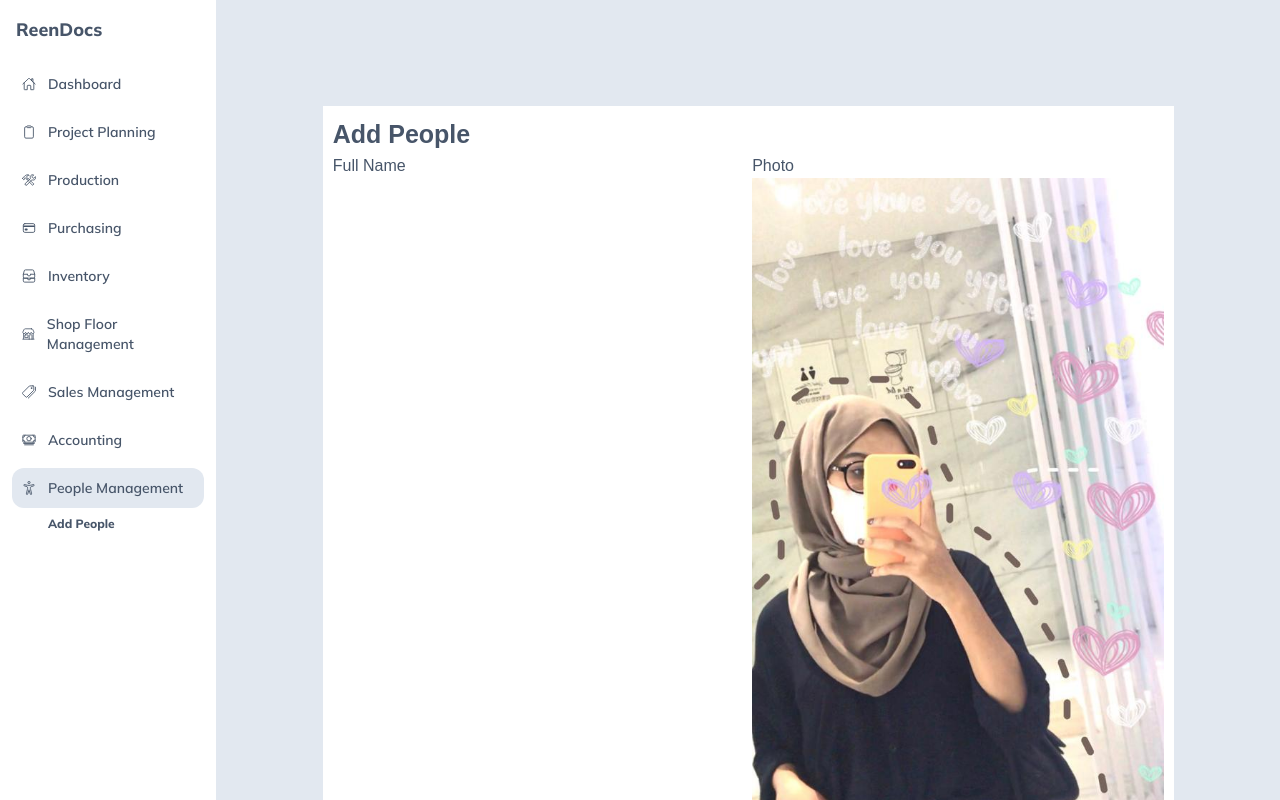
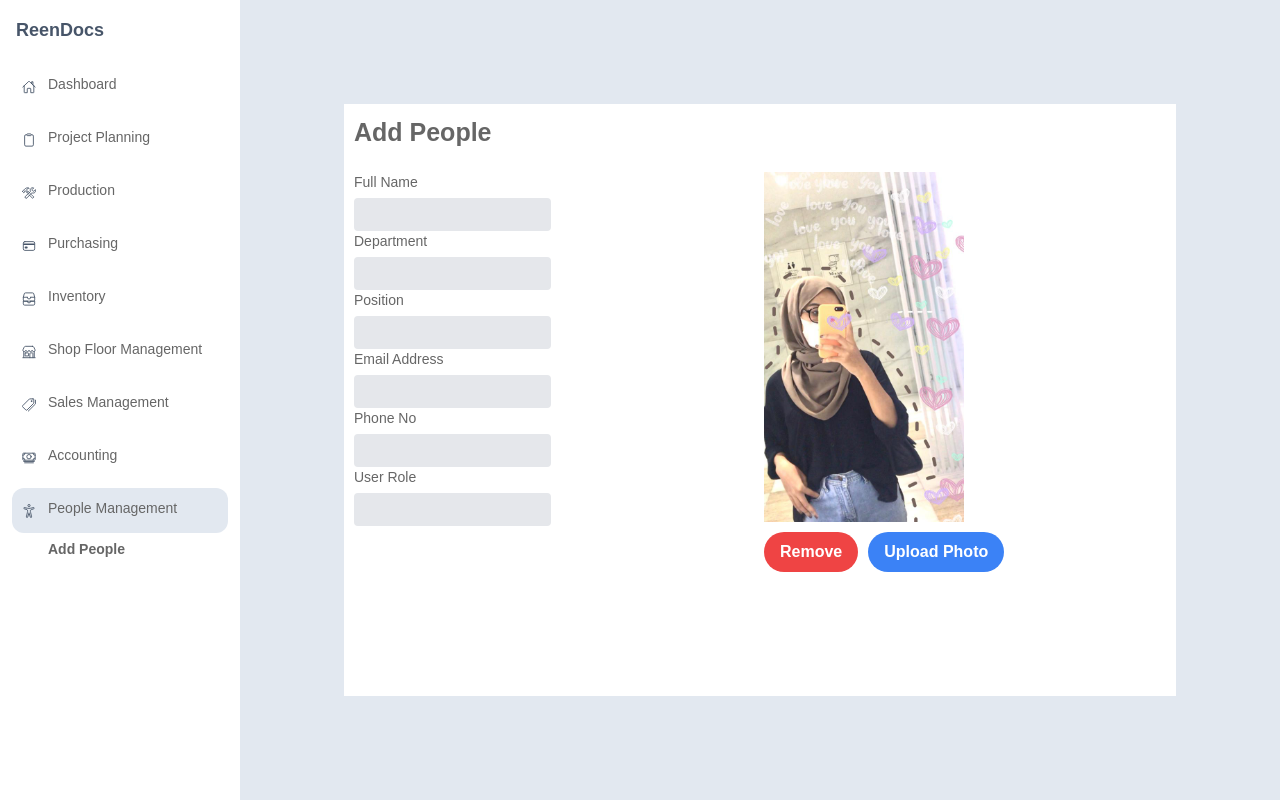
Before and after one commit to reendoobizdev/reendocsui, a Next.js app: page /people/addpeople in a window 1280 px wide. Shown: the top 800 px of the page. Built offline with nearby package versions, Linux system fonts and the light colour scheme.

Commit message:
create design add people

```diff
--- a/pages/people/addpeople.js
+++ b/pages/people/addpeople.js
@@ -13,7 +13,14 @@ export default function AddPeople() {
         fontWeight: "bold",
         fontSize: "25px"
     }
+    const photo = {
+        width: "200px",
+        height: "350px"
+    }
     // console.log(logo)
+    const input = {
+        width: "50%"
+    }
     return (
         <div style={mystyle}>
             <form>
@@ -23,37 +30,52 @@ export default function AddPeople() {
                     </section>
                 </div>
                 <div className="grid md:grid-cols-2 gap-2">
+                    <div >
+                        <div className="grid md:grid-cols-2 gap-2">
                             <div>
                                 <p>Full Name </p>
-                        <input class="input-0" />
-                    </div>
-                    <div>
-                        <p>Photo </p>
-                        <img src={logo.src} />
+                                <input class="bg-gray-200 appearance-none border-2 border-gray-200 rounded w-full py-2 px-4 text-gray-700 leading-tight focus:outline-none focus:bg-white focus:border-purple-500" id="inline-password" type="text" />
                             </div>
                         </div>
                         <div className="grid  md:grid-cols-2 gap-2">
                             <div><p>Department </p>
-                        <input class="input-3" /></div>
+                            <input class="bg-gray-200 appearance-none border-2 border-gray-200 rounded w-full py-2 px-4 text-gray-700 leading-tight focus:outline-none focus:bg-white focus:border-purple-500" id="inline-password" type="text" />
+                            </div>
 
                         </div>
                         <div className="grid  md:grid-cols-2 gap-2">
                             <div><p>Position</p>
-                        <input class="input-4 right" /></div>
+                            <input class="bg-gray-200 appearance-none border-2 border-gray-200 rounded w-full py-2 px-4 text-gray-700 leading-tight focus:outline-none focus:bg-white focus:border-purple-500" id="inline-password" type="text" />
+                            </div>
 
                         </div>
                         <div className="grid  md:grid-cols-2 gap-2">
                             <div> <p>Email Address</p>
-                        <input class="input-1 right" /></div>
+                            <input class="bg-gray-200 appearance-none border-2 border-gray-200 rounded w-full py-2 px-4 text-gray-700 leading-tight focus:outline-none focus:bg-white focus:border-purple-500" id="inline-password" type="text" />
+                            </div>
                         </div>
                         <div className="grid  md:grid-cols-2 gap-2">
                             <div> <p>Phone No </p>
-                        <input class="input-5" /></div>
+                            <input class="bg-gray-200 appearance-none border-2 border-gray-200 rounded w-full py-2 px-4 text-gray-700 leading-tight focus:outline-none focus:bg-white focus:border-purple-500" id="inline-password" type="text" />
+                            </div>
                         </div>
                         <div className="grid  md:grid-cols-2 gap-2">
                             <div> <p>User Role </p>
-                        <input class="input-6" /></div>
+                            <input class="bg-gray-200 appearance-none border-2 border-gray-200 rounded w-full py-2 px-4 text-gray-700 leading-tight focus:outline-none focus:bg-white focus:border-purple-500" id="inline-password" type="text" />
                             </div>
+                        </div>
+                    </div>
+                    <div>
+                        <img src={logo.src} style={photo} />
+                        <button class="bg-red-500 hover:bg-red-700 text-white font-bold py-2 px-4 rounded-full">
+  Remove
+</button>
+<button class="bg-blue-500 hover:bg-blue-700 text-white font-bold py-2 px-4 rounded-full" style = {{marginLeft :"10px",marginTop: "10px"}}>
+  Upload Photo
+</button>
+                    </div>
+                </div>
+
             </form>
         </div>
         // </div>
--- a/pages/people/index.js
+++ b/pages/people/index.js
@@ -18,9 +18,9 @@ export default function People() {
 
 
 
-    axios.get('http://localhost:3123/api/questions/5?limit=10').then(response => {
-        console.log(response.data.question);
-    });
+    // axios.get('http://localhost:3123/api/questions/5?limit=10').then(response => {
+    //     console.log(response.data.question);
+    // });
     return (
         <div style={mystyle}>
             <section>
--- a/styles/globals.css
+++ b/styles/globals.css
@@ -74,3 +74,53 @@ code {
       transform: translate(12px, 0);
   }
 }
+input,
+a {
+    width: 80%;
+    display: block;
+    outline: none;
+    -webkit-appearance: none;
+    border: 1px solid #e6e6e6;
+    border-radius: 5px;
+    background-color: #fff;
+    line-height: 30px;
+
+    height: 33px;
+    font-size: 14px;
+    padding: 0 8px;
+}
+
+.input-numeral {
+    text-align: right;
+}
+
+.right {
+    text-align: right;
+}
+
+body {
+    font-family: sans-serif;
+}
+
+p {
+    margin: 0;
+    padding: 0 0 5px 0;
+    font-size: 14px;
+    color: #666;
+}
+
+section {
+    margin-bottom: 15px;
+    width: 50%;
+    float: left;
+}
+
+a {
+    text-decoration: none;
+    color: #fff;
+    background: #bbb;
+    border-color: #bbb;
+    display: block;
+    font-size: 14px;
+    text-align: center;
+}
```
Lines whose indentation alone changed are shown as unchanged.
